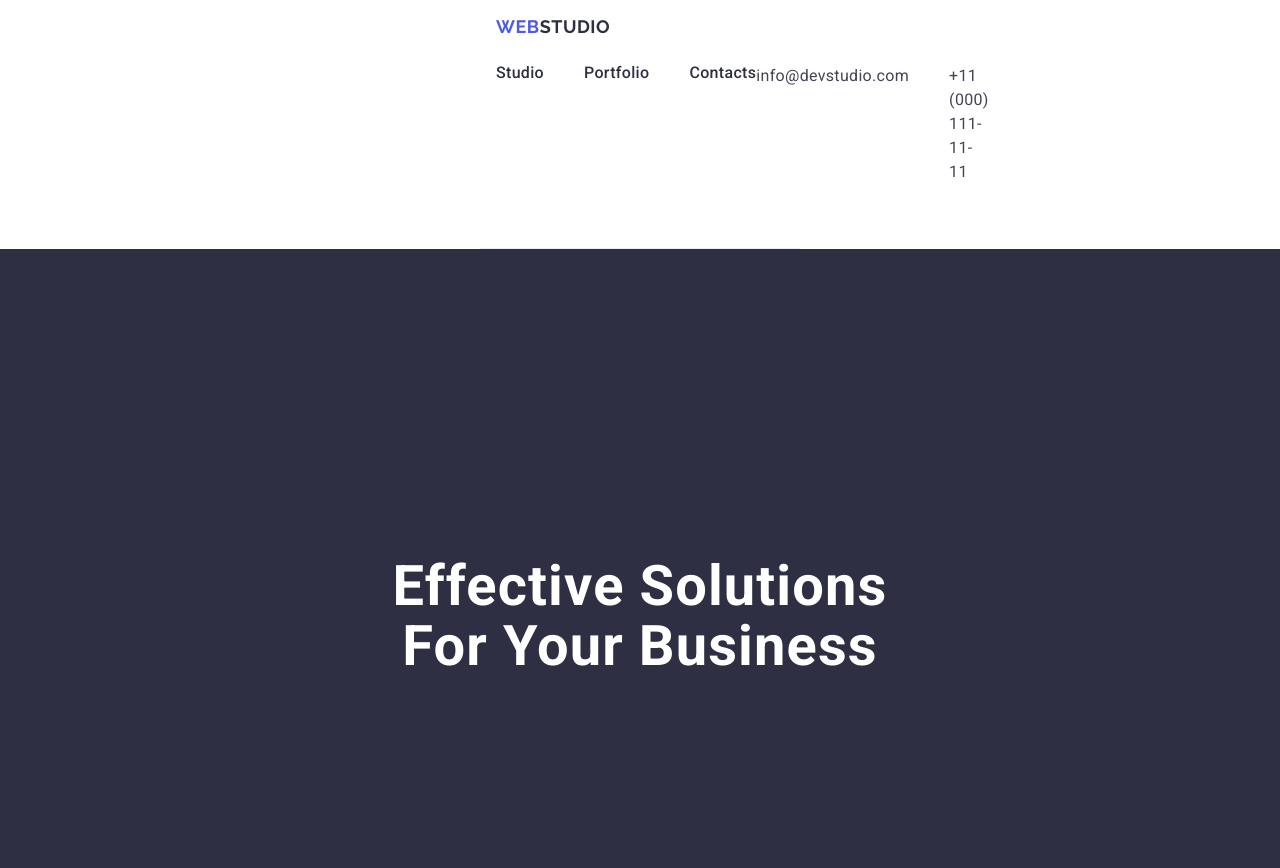
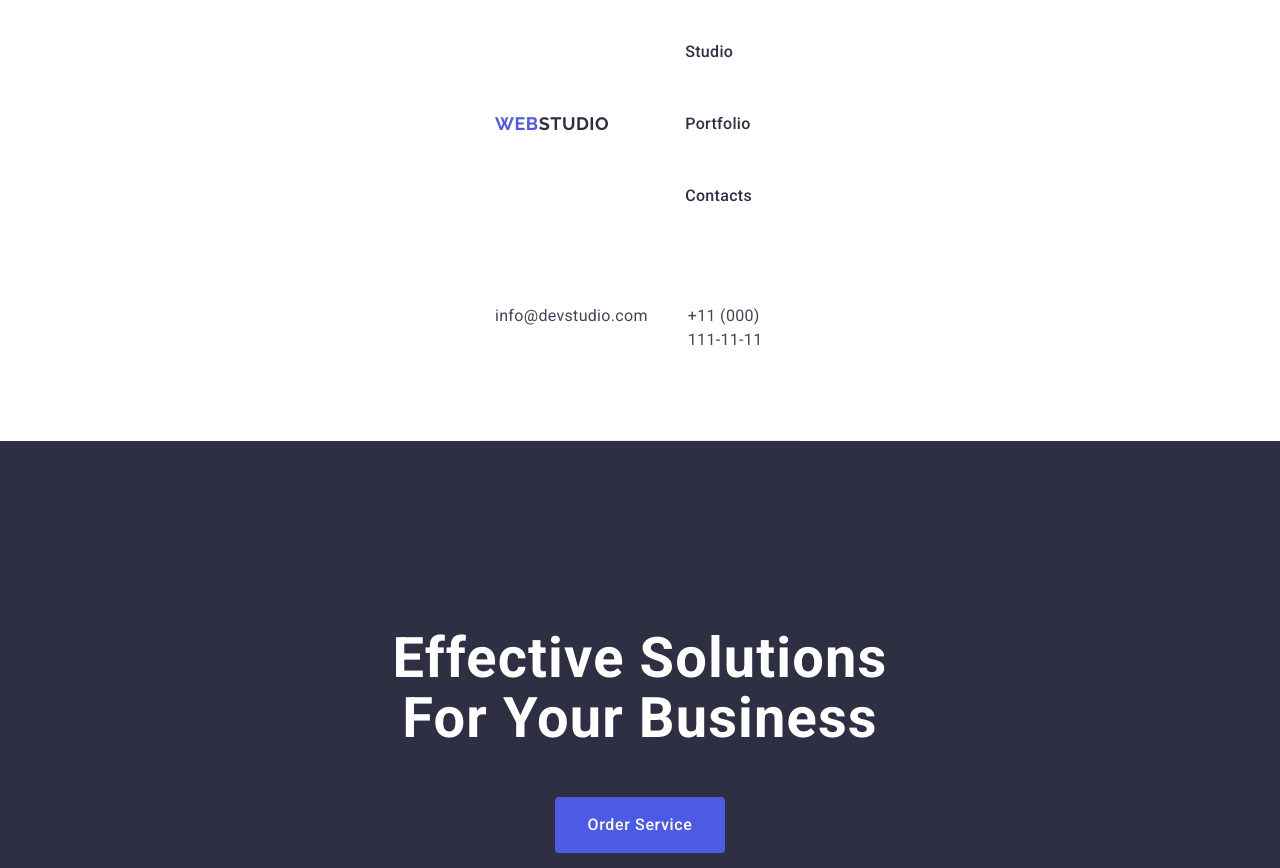
Before and after one commit to ann777a/studio03, a plain HTML site: page index.html in a window 1280 px wide. Shown: the top 868 px of the page. Drawn offline with nearby package versions, Linux system fonts and the light colour scheme.

Commit message:
Add files via upload

```diff
--- a/css/style.css
+++ b/css/style.css
@@ -40,8 +40,6 @@ h1,h2,h3,h4,h5,h6,p{
 
 .img{
     display: block;
-    max-width: 100%;
-    height: auto;
 }
 
 .logo-part{
@@ -54,8 +52,22 @@ h1,h2,h3,h4,h5,h6,p{
     color: #2e2f42;
 }
 
+.logo-header{
+    font-family: "Raleway", sans-serif;
+    font-weight: 700;
+    font-size: 18px;
+    line-height: 1.17;
+    letter-spacing: 0.03em;
+    text-transform: uppercase;
+    color: #4d5ae5;
+    text-decoration: none;
+    margin-right: 76px;
+}
+
 .nav-item{
     color: #2e2f42;
+    padding-top: 24px;
+    padding-bottom: 24px;
 }
 
 .nav-link{
@@ -64,7 +76,19 @@ h1,h2,h3,h4,h5,h6,p{
     line-height: 1.5;
     letter-spacing: 0.02em;
     color: currentColor;
+    color: #2e2f42;
+    text-decoration: none;
+    padding: 24px 0;
 }
+
+.nav-list{
+    font-size: 16px;
+    line-height: 1.5;
+    letter-spacing: 0.02em;
+    text-decoration: none;
+    color: #434455;
+}
+
 
 .header-logo .logo-part{
     color: #2e2f42;
@@ -74,23 +98,12 @@ h1,h2,h3,h4,h5,h6,p{
     color: #f4f4fd;
 }
 
-.nav-list{
-    display: flex;
-    gap: 40px;
-    padding: 24px 0;
-    align-items: center;
-}
-
-.nav-link{
-    font-weight: 500;
-    line-height: 1.5;
-    letter-spacing: 0.02em;
-    color: #2e2f42;
-    padding: 24px 0;
-}
 
 .address{
     font-style: normal;
+    display: block;
+    padding-top: 24px;
+    padding-bottom: 24px;
 }
 
 .contact{
@@ -137,6 +150,17 @@ h1,h2,h3,h4,h5,h6,p{
     padding-bottom: 16px;
     margin: 0 auto;
     max-width: 320px;
+}
+
+.header .container{
+    display: flex;
+    justify-content: space-between;
+    align-items: center;
+}
+
+.header-nav{
+    display: flex;
+    align-items: center;
 }
 
 .contact:hover,
@@ -191,7 +215,6 @@ button{
     margin-left: auto;
     margin-right: auto;
     margin-bottom: 48px;
-    padding: 188px 0;
 }
 
 .button{
@@ -207,9 +230,6 @@ button{
     display: block;
     min-width: 169px;
     margin: 0 auto;
-}
-.business{
-    padding: 120px 0;
 }
 
 .button:hover,
--- a/index.html
+++ b/index.html
@@ -18,9 +18,9 @@
     </head>
 <body>
     <header class="page-header">
-        <div class="container-header">
+        <div class="container container-header">
         <nav class="header-nav">
-            <a href="./index.html" class="logo header-logo">Web<span class="logo-part">Studio</span></a>
+            <a href="./index.html" class="logo-header">Web<span class="logo-part">Studio</span></a>
             <ul class="nav-list">
                 <li class="nav-item"> <a class="nav-link" href="./index.html">Studio</a></li>
                 <li class="nav-item"><a class="nav-link" href="">Portfolio</a></li>
```
